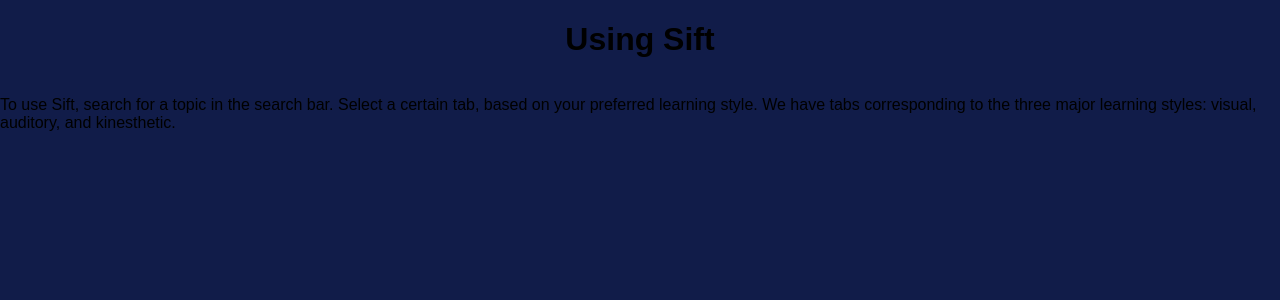
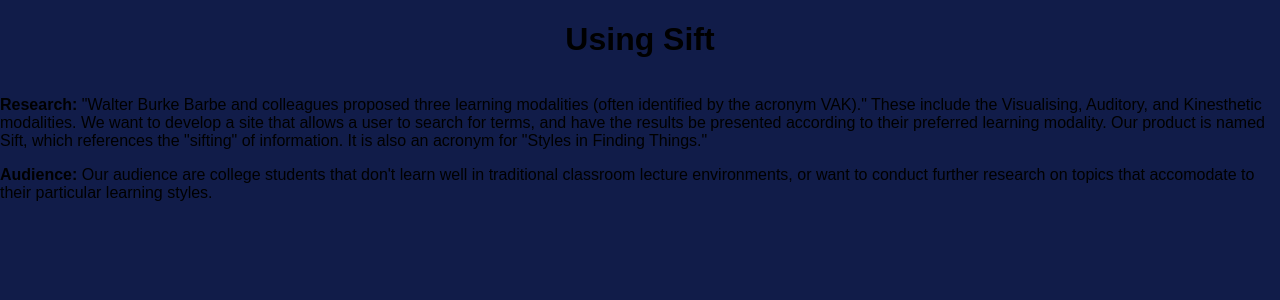
Before and after one commit to jcking1034/CalHacks2019, a Flask app: page /support in a window 1280 px wide. Shown: the top 300 px of the page. Run offline with Flask 2, Linux system fonts and the light colour scheme; some libraries are stand-ins or nearby versions.

Commit message:
Update support.html

```diff
--- a/src/app/templates/support.html
+++ b/src/app/templates/support.html
@@ -18,10 +18,19 @@
 
     <section>
       <p>
-          To use Sift, search for a topic in the search bar. Select a
-          certain tab, based on your preferred learning style. We have
-          tabs corresponding to the three major learning styles: visual,
-          auditory, and kinesthetic.
+        <b>Research:</b> "Walter Burke Barbe and colleagues proposed three
+        learning modalities (often identified by the acronym VAK)." These
+        include the Visualising, Auditory, and Kinesthetic modalities. We
+        want to develop a site that allows a user to search for terms, and
+        have the results be presented according to their preferred learning
+        modality. Our product is named Sift, which references the "sifting"
+        of information. It is also an acronym for "Styles in Finding Things."
+      </p>
+      <p>
+        <b>Audience:</b> Our audience are college students that don't learn
+        well in traditional classroom lecture environments, or want to conduct
+        further research on topics that accomodate to their particular
+        learning styles.
       </p>
     </section>
 
```
